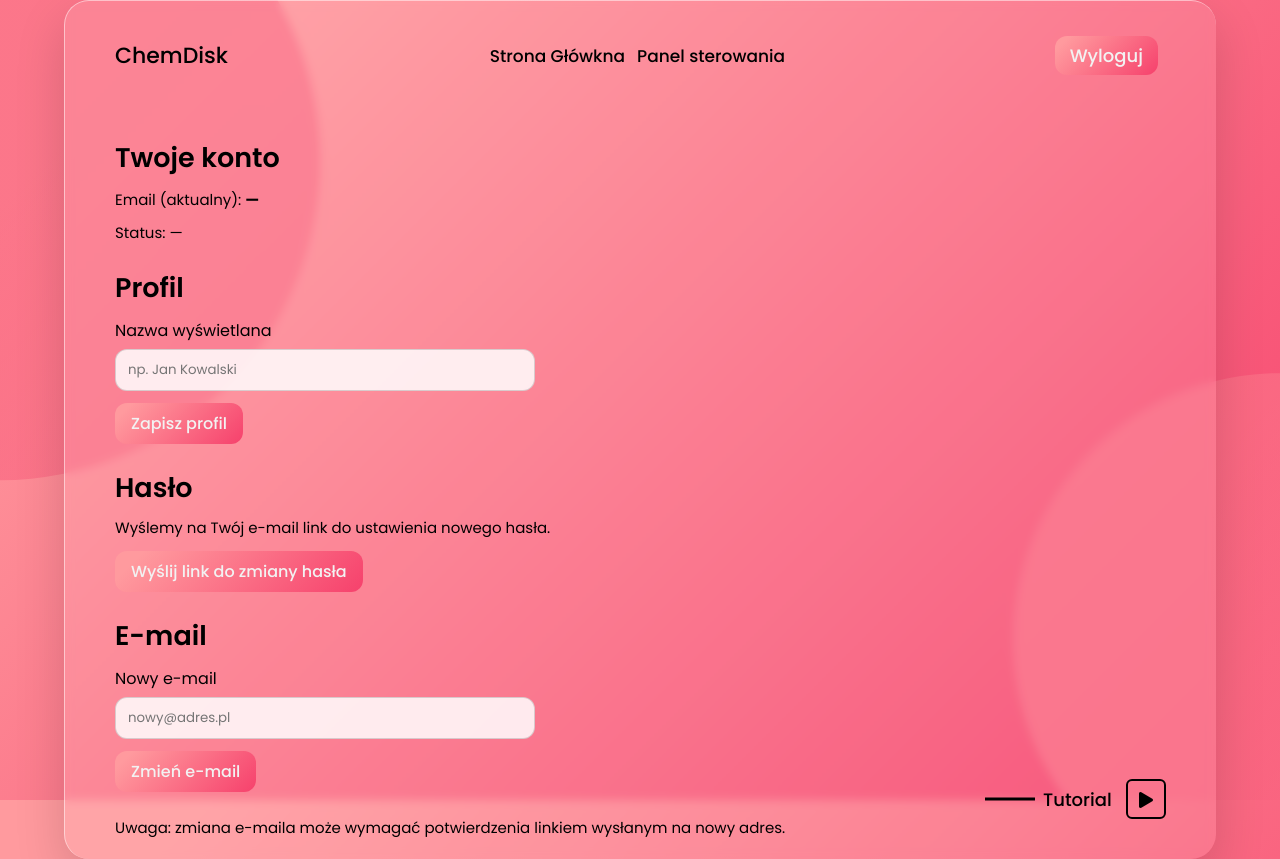
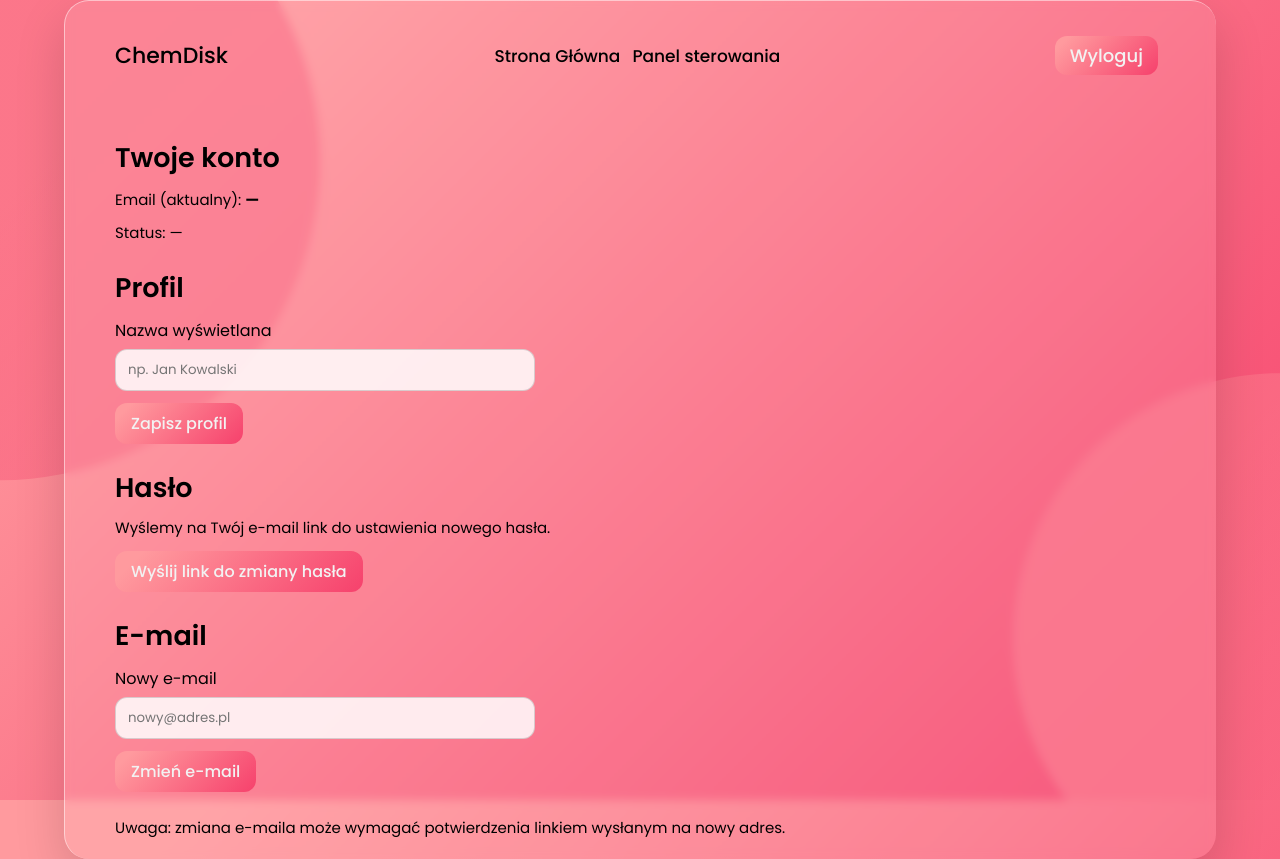
Before and after one commit to KuczisA1/netlify-app, a website: page public/settings.html in a window 1280 px wide. Drawn offline with Linux system fonts and the light colour scheme.

Commit message:
poprawki estetyczne

```diff
--- a/public/settings.html
+++ b/public/settings.html
@@ -41,7 +41,7 @@
     <nav class="navbar">
       <div class="logo"><a href="/">ChemDisk</a></div>
       <ul class="menu">
-        <li><a href="/index.html">Strona Główkna</a></li>
+        <li><a href="/index.html">Strona Główna</a></li>
         <li><a href="/dashboard">Panel sterowania</a></li>
       </ul>
       <div class="buttons">
@@ -117,10 +117,7 @@
       <p class="muted" style="margin-top:24px; margin-bottom: 20px;">Uwaga: zmiana e-maila może wymagać potwierdzenia linkiem wysłanym na nowy adres.</p>
     </div>
 
-    <div class="play-button">
-      <span class="play">Tutorial</span>
-      <i class="fas fa-play"></i>
-    </div>
+
   </header>
 
   <script>
```
Also changed, not shown: public/dashboard.html (+1 -0 lines).
